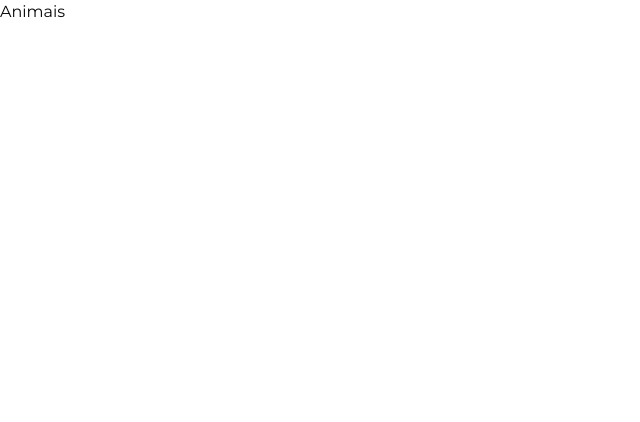
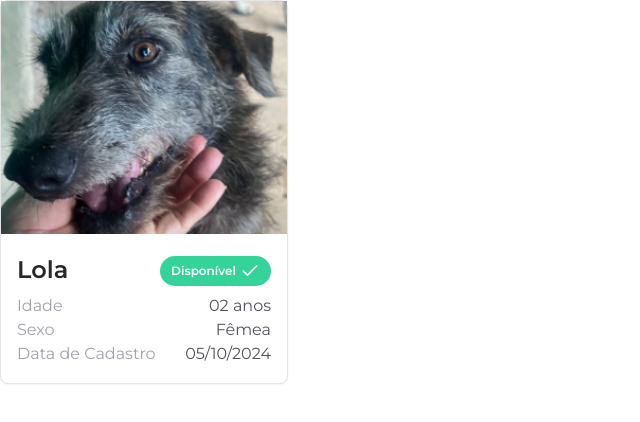
Before and after one commit to pataamada/ong-manager, a Next.js app: page /animals in a window 1280 px wide. Shown: the top 422 px of the page, without its empty margins (0-640 px from the left). Built offline with nearby package versions, Linux system fonts and the light colour scheme.

Commit message:
add: animals card (static)

```diff
--- /dev/null
+++ b/src/app/(main)/animals/animals-card.tsx
@@ -0,0 +1,46 @@
+import { Card, CardContent, CardHeader } from "@/components/ui/card";
+import { Badge } from "@/components/ui/badge";
+import Image from "next/image";
+import { LucideCheck } from "lucide-react";
+
+export default function AnimalsCard() {
+  return (
+    <Card className="max-w-72 h-96">
+      <Image
+        src={"/image.png"}
+        width={288}
+        height={242}
+        priority
+        alt="imagem do animal"
+        className="object-cover"
+      />
+      <CardContent className="p-4 content-center">
+        <CardHeader className="flex flex-row p-0 pb-2 items-end justify-between">
+          <div className="font-semibold  text-zinc-800 text-2xl">Lola</div>
+          <span className="flex items-end">
+            <Badge className="bg-emerald-400 text-white">
+              Disponível
+              <LucideCheck className="pl-1" />
+            </Badge>
+          </span>
+        </CardHeader>
+		<div className="flex flex-col">
+		<div className="flex flex-row gap-y-1 justify-between">
+          <p className="text-zinc-400 text-base text-start">Idade</p>
+          <p className="text-zinc-600 text-base text-end">02 anos</p>
+		</div>
+		<div className="flex flex-row gap-y-1 justify-between">
+          <div className="text-zinc-400 text-base text-start">Sexo</div>
+          <div className="text-zinc-600 text-base text-end">Fêmea</div>
+		</div>
+		<div className="flex flex-row gap-y-1 justify-between">
+          <div className="text-zinc-400 text-base text-start flex-auto">
+            Data de Cadastro
+          </div>
+          <div className="text-zinc-600 text-base text-end">05/10/2024</div>
+        </div>
+		</div>
+      </CardContent>
+    </Card>
+  );
+}
--- a/src/app/(main)/animals/page.tsx
+++ b/src/app/(main)/animals/page.tsx
@@ -1,3 +1,6 @@
+import AnimalsCard from "./animals-card";
+
+
 export default function Animals() {
-	return <div>Animais</div>
+  return <AnimalsCard />
 }
--- /dev/null
+++ b/src/components/ui/badge.tsx
@@ -0,0 +1,36 @@
+import * as React from "react"
+import { cva, type VariantProps } from "class-variance-authority"
+
+import { cn } from "@/lib/utils"
+
+const badgeVariants = cva(
+  "inline-flex items-center rounded-full border px-2.5 py-0.5 text-xs font-semibold transition-colors focus:outline-none focus:ring-2 focus:ring-ring focus:ring-offset-2",
+  {
+    variants: {
+      variant: {
+        default:
+          "border-transparent bg-primary text-primary-foreground hover:bg-primary/80",
+        secondary:
+          "border-transparent bg-secondary text-secondary-foreground hover:bg-secondary/80",
+        destructive:
+          "border-transparent bg-destructive text-destructive-foreground hover:bg-destructive/80",
+        outline: "text-foreground",
+      },
+    },
+    defaultVariants: {
+      variant: "default",
+    },
+  }
+)
+
+export interface BadgeProps
+  extends React.HTMLAttributes<HTMLDivElement>,
+    VariantProps<typeof badgeVariants> {}
+
+function Badge({ className, variant, ...props }: BadgeProps) {
+  return (
+    <div className={cn(badgeVariants({ variant }), className)} {...props} />
+  )
+}
+
+export { Badge, badgeVariants }
--- /dev/null
+++ b/src/components/ui/card.tsx
@@ -0,0 +1,79 @@
+import * as React from "react"
+
+import { cn } from "@/lib/utils"
+
+const Card = React.forwardRef<
+  HTMLDivElement,
+  React.HTMLAttributes<HTMLDivElement>
+>(({ className, ...props }, ref) => (
+  <div
+    ref={ref}
+    className={cn(
+      "rounded-lg border bg-card text-card-foreground shadow-sm",
+      className
+    )}
+    {...props}
+  />
+))
+Card.displayName = "Card"
+
+const CardHeader = React.forwardRef<
+  HTMLDivElement,
+  React.HTMLAttributes<HTMLDivElement>
+>(({ className, ...props }, ref) => (
+  <div
+    ref={ref}
+    className={cn("flex flex-col space-y-1.5 p-6", className)}
+    {...props}
+  />
+))
+CardHeader.displayName = "CardHeader"
+
+const CardTitle = React.forwardRef<
+  HTMLParagraphElement,
+  React.HTMLAttributes<HTMLHeadingElement>
+>(({ className, ...props }, ref) => (
+  <h3
+    ref={ref}
+    className={cn(
+      "text-2xl font-semibold leading-none tracking-tight",
+      className
+    )}
+    {...props}
+  />
+))
+CardTitle.displayName = "CardTitle"
+
+const CardDescription = React.forwardRef<
+  HTMLParagraphElement,
+  React.HTMLAttributes<HTMLParagraphElement>
+>(({ className, ...props }, ref) => (
+  <p
+    ref={ref}
+    className={cn("text-sm text-muted-foreground", className)}
+    {...props}
+  />
+))
+CardDescription.displayName = "CardDescription"
+
+const CardContent = React.forwardRef<
+  HTMLDivElement,
+  React.HTMLAttributes<HTMLDivElement>
+>(({ className, ...props }, ref) => (
+  <div ref={ref} className={cn("p-6 pt-0", className)} {...props} />
+))
+CardContent.displayName = "CardContent"
+
+const CardFooter = React.forwardRef<
+  HTMLDivElement,
+  React.HTMLAttributes<HTMLDivElement>
+>(({ className, ...props }, ref) => (
+  <div
+    ref={ref}
+    className={cn("flex items-center p-6 pt-0", className)}
+    {...props}
+  />
+))
+CardFooter.displayName = "CardFooter"
+
+export { Card, CardHeader, CardFooter, CardTitle, CardDescription, CardContent }
```
Also changed, not shown: public/image.png (added).
